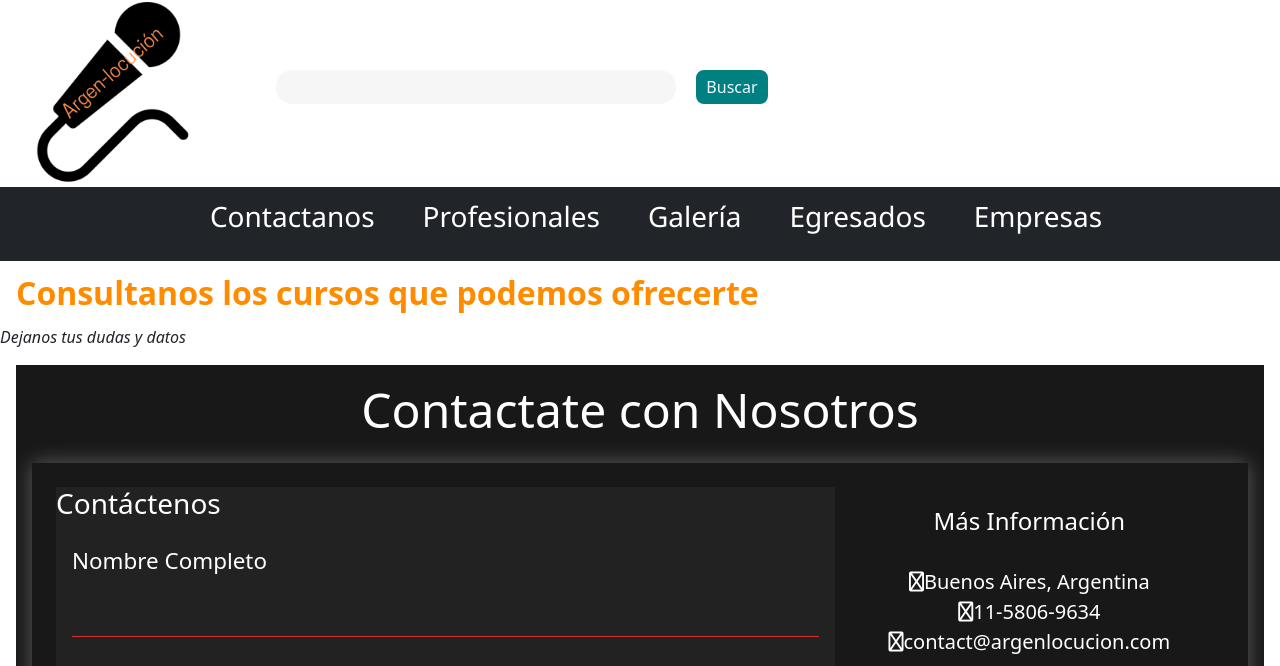
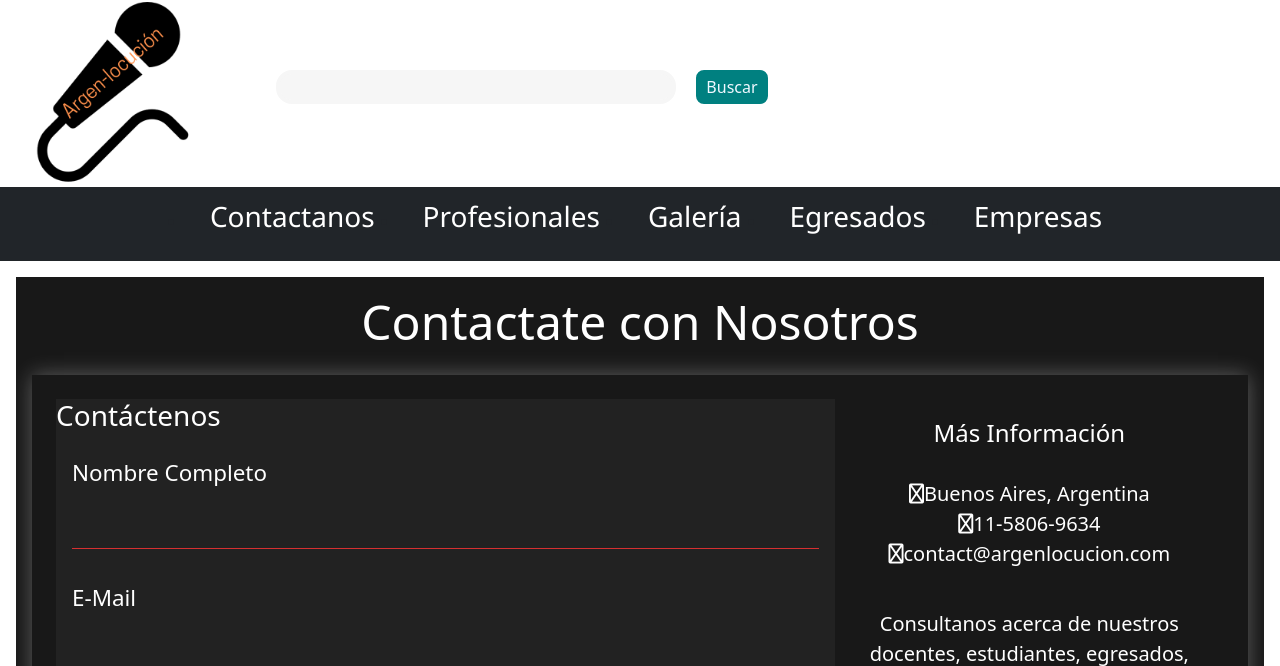
Before and after one commit to MirkoIP99/Proyecto_Desarrollo_Web_CoderHouse, a plain HTML site: page secciones/contacto.html in a window 1280 px wide. Shown: the part 91-757 px from the top of the page. Drawn offline with nearby package versions, Linux system fonts and the light colour scheme.

Commit message:
corrigiendo error en contacto

```diff
--- a/sass-node/sass/main.scss
+++ b/sass-node/sass/main.scss
@@ -320,13 +320,6 @@
 }
 
 /*================Aplicando SASS en las secciones del archivo contacto.html=========================*/
-
-#tituloConsulta{
-    color: rgb(255, 140, 0);
-    font-size: 2rem;
-    line-height: 2rem;
-    margin: 1rem 0 1rem 1rem;
-}
 
 .contenidoContacto{
     box-sizing: border-box;
--- a/secciones/contacto.html
+++ b/secciones/contacto.html
@@ -56,13 +56,6 @@
     </header>
     <!-----------------------------------------------------MAIN------------------------------------------------------>
     <main>
-        <div>
-            <h1 id="tituloConsulta"><b>Consultanos los cursos que podemos ofrecerte</b></h1>
-            <p id="subtituloConsulta"><i>Dejanos tus dudas y datos</i></p>
-        </div>
-
-
-
         <div class="contenidoContacto">
             <h1 class="contenidoContacto__h1">Contactate con Nosotros</h1>
 
```
Also changed, not shown: sass-node/sass/main.css, 1 other file.
